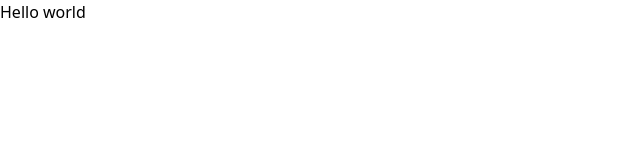
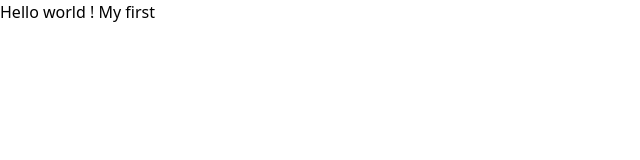
Before and after one commit to Tirthpatel13/TirthPortfolio, a JavaScript app: page / in a window 1280 px wide. Shown: the top 160 px of the page, without its empty margins (0-640 px from the left). Built offline with nearby package versions, Linux system fonts and the light colour scheme; the HTML template or start-up script is replaced by a standard one.

Commit message:
my first added

```diff
--- a/src/App.js
+++ b/src/App.js
@@ -1,7 +1,7 @@
 function App() {
   return (
    <div>
-    <h1 className="text-4xl font-bold">Hello world</h1>
+    <h1 className="text-4xl font-bold">Hello world ! My first</h1>
    </div>
   );
 }
```
